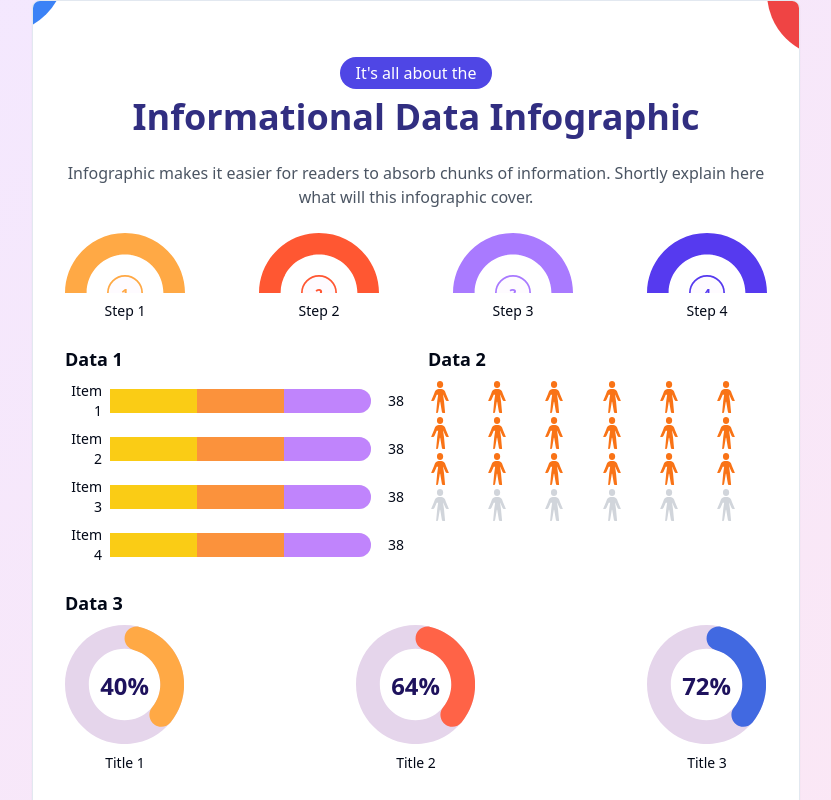
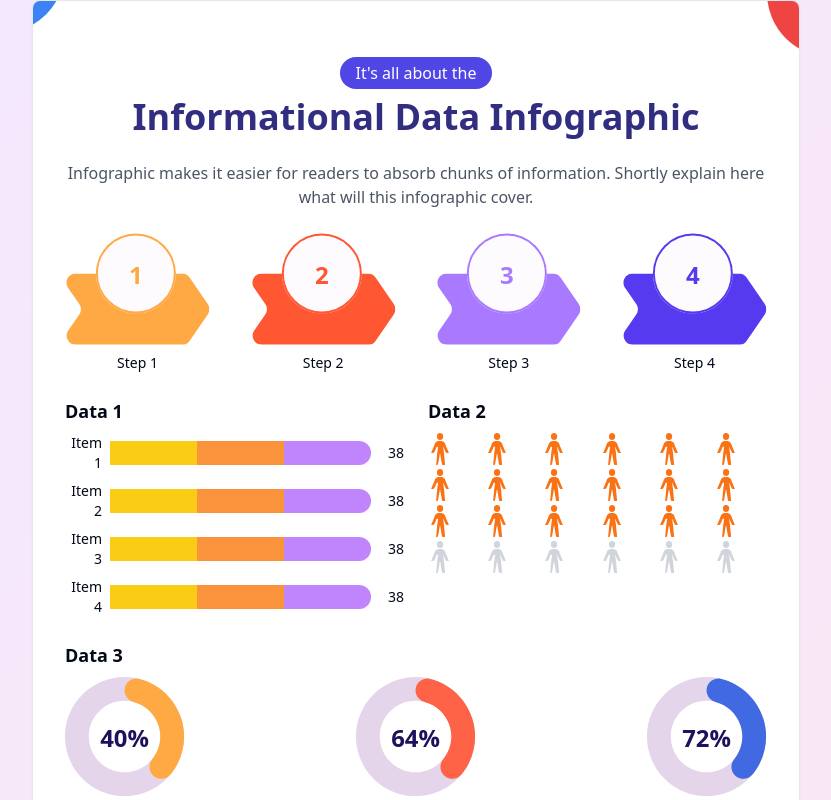
Before and after one commit to GPT-Engineer-App/dashboard-replicator, a React (Vite) app: page / in a window 1280 px wide. Shown: the top 800 px of the page, without its empty margins (224-1055 px from the left). Built offline with nearby package versions, Linux system fonts and the light colour scheme.

Commit message:
GPT Engineer Update [skip gpt_engineer]

```diff
--- a/src/pages/Index.jsx
+++ b/src/pages/Index.jsx
@@ -27,17 +27,28 @@ const Index = () => {
         <div className="flex justify-between items-center relative">
           {['Step 1', 'Step 2', 'Step 3', 'Step 4'].map((step, index) => (
             <div key={step} className="flex flex-col items-center">
-              <svg xmlns="http://www.w3.org/2000/svg" width="120" height="60" viewBox="0 0 210 105" preserveAspectRatio="xMidYMid meet">
+              <svg xmlns="http://www.w3.org/2000/svg" xmlnsXlink="http://www.w3.org/1999/xlink" width="145" height="112" viewBox="0 0 144.9 112">
                 <defs>
-                  <clipPath id={`gaugeMask-${index}`}>
-                    <path d="M 0 105 C 0 47.011719 47.011719 0 105 0 C 162.988281 0 210 47.011719 210 105 L 172.199219 105 C 172.199219 67.886719 142.113281 37.800781 105 37.800781 C 67.886719 37.800781 37.800781 67.886719 37.800781 105 Z M 0 105 " />
+                  <clipPath id={`clip-arrow-${index}`}>
+                    <rect x="0.4" y="40.5" width="144" height="71"/>
+                  </clipPath>
+                  <clipPath id={`clip-circle-${index}`}>
+                    <rect x="30.8" y="0.5" width="80" height="80"/>
+                  </clipPath>
+                  <clipPath id={`clip-inner-circle-${index}`}>
+                    <circle cx="70.8" cy="40.5" r="40"/>
                   </clipPath>
                 </defs>
-                <g clipPath={`url(#gaugeMask-${index})`}>
-                  <rect x="-21" width="252" fill={['#ffa945', '#ff5732', '#a97aff', '#563aef'][index]} y="-10.5" height="125.999995" />
+                <g clipPath={`url(#clip-arrow-${index})`}>
+                  <path fill={['#ffa945', '#ff5732', '#a97aff', '#563aef'][index]} d="M116.9,40.5H10.6c-7.4,0-11.8,8.4-7.5,14.5l11.1,16c2.2,3.1,2.2,7.2,0,10.4l-11,16c-4.2,6.1,0.2,14.5,7.6,14.5h106.1c3,0,5.9-1.5,7.6-4l18.2-26.5c2.1-3.1,2.1-7.2,0-10.3l-18.2-26.5C122.7,42,119.9,40.5,116.9,40.5z"/>
                 </g>
-                <circle cx="105" cy="105" r="30" fill="#fefbff" stroke={['#ffa945', '#ff5732', '#a97aff', '#563aef'][index]} strokeWidth="3" />
-                <text x="105" y="115" textAnchor="middle" fill={['#ffa945', '#ff5732', '#a97aff', '#563aef'][index]} fontSize="24" fontWeight="bold">
+                <g clipPath={`url(#clip-circle-${index})`}>
+                  <g clipPath={`url(#clip-inner-circle-${index})`}>
+                    <path fill="#FEFBFF" d="M30.8,0.5h80v80h-80V0.5z"/>
+                    <circle cx="70.8" cy="40.5" r="40" fill="none" stroke={['#ffa945', '#ff5732', '#a97aff', '#563aef'][index]} strokeWidth="4"/>
+                  </g>
+                </g>
+                <text x="70.8" y="50.5" textAnchor="middle" fill={['#ffa945', '#ff5732', '#a97aff', '#563aef'][index]} fontSize="24" fontWeight="bold">
                   {index + 1}
                 </text>
               </svg>
```
